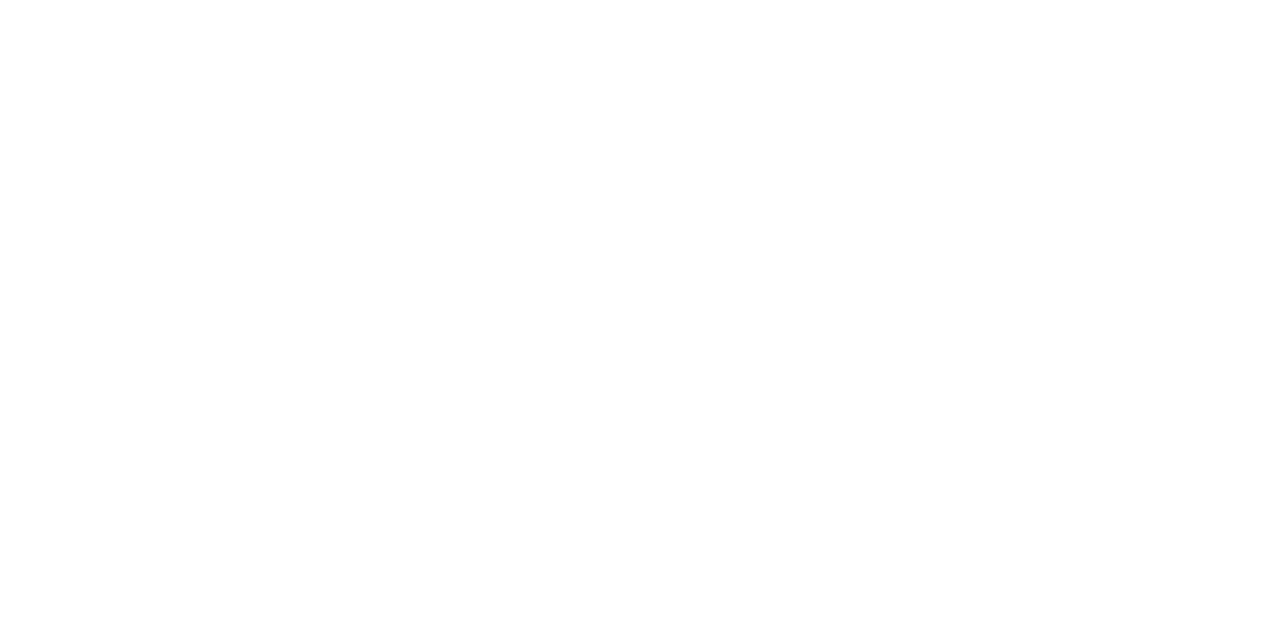
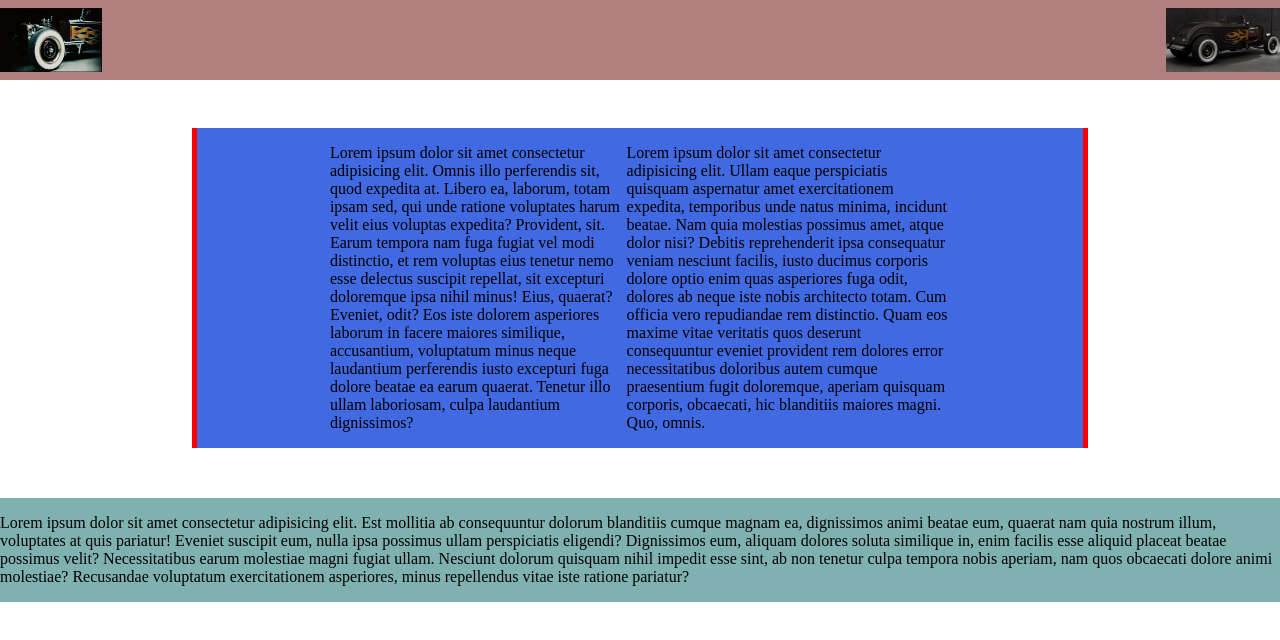
Before and after one commit to EvgeniyZhygankov/TaskToFirstLesson, a plain HTML site: page 22.08/Task4/index.html in a window 1280 px wide. Drawn offline with Linux system fonts and the light colour scheme.

Commit message:
added images and created base markup for task4

```diff
--- a/22.08/Task4/index.html
+++ b/22.08/Task4/index.html
@@ -5,8 +5,51 @@
     <meta name="viewport" content="width=device-width, initial-scale=1.0">
     <meta http-equiv="X-UA-Compatible" content="ie=edge">
     <title>Document</title>
+    <link rel="stylesheet" href="style.css">
 </head>
 <body>
 
+    <div class="main">
+
+        <header>
+
+            <img class="roadster1" src="roadster1.jpg">
+            <img class="roadster2" src="roadster2.jpg">
+
+        </header>
+
+
+        <section>
+
+            <div>
+                    <p>
+                        Lorem ipsum dolor sit amet consectetur adipisicing elit. Omnis illo perferendis sit, quod expedita at. Libero ea, laborum, totam ipsam sed, qui unde ratione voluptates harum velit eius voluptas expedita?
+                        Provident, sit. Earum tempora nam fuga fugiat vel modi distinctio, et rem voluptas eius tenetur nemo esse delectus suscipit repellat, sit excepturi doloremque ipsa nihil minus! Eius, quaerat? Eveniet, odit?
+                        Eos iste dolorem asperiores laborum in facere maiores similique, accusantium, voluptatum minus neque laudantium perferendis iusto excepturi fuga dolore beatae ea earum quaerat. Tenetur illo ullam laboriosam, culpa laudantium dignissimos?
+                    </p>
+
+                    <p>
+                        Lorem ipsum dolor sit amet consectetur adipisicing elit. Ullam eaque perspiciatis quisquam aspernatur amet exercitationem expedita, temporibus unde natus minima, incidunt beatae. Nam quia molestias possimus amet, atque dolor nisi?
+                        Debitis reprehenderit ipsa consequatur veniam nesciunt facilis, iusto ducimus corporis dolore optio enim quas asperiores fuga odit, dolores ab neque iste nobis architecto totam. Cum officia vero repudiandae rem distinctio.
+                        Quam eos maxime vitae veritatis quos deserunt consequuntur eveniet provident rem dolores error necessitatibus doloribus autem cumque praesentium fugit doloremque, aperiam quisquam corporis, obcaecati, hic blanditiis maiores magni. Quo, omnis.
+                    </p>
+
+            </div>
+
+        </section>
+
+
+        <footer>
+
+                <p>
+                    Lorem ipsum dolor sit amet consectetur adipisicing elit. Est mollitia ab consequuntur dolorum blanditiis cumque magnam ea, dignissimos animi beatae eum, quaerat nam quia nostrum illum, voluptates at quis pariatur!
+                    Eveniet suscipit eum, nulla ipsa possimus ullam perspiciatis eligendi? Dignissimos eum, aliquam dolores soluta similique in, enim facilis esse aliquid placeat beatae possimus velit? Necessitatibus earum molestiae magni fugiat ullam.
+                    Nesciunt dolorum quisquam nihil impedit esse sint, ab non tenetur culpa tempora nobis aperiam, nam quos obcaecati dolore animi molestiae? Recusandae voluptatum exercitationem asperiores, minus repellendus vitae iste ratione pariatur?
+                </p>
+
+        </footer>
+
+    </div>
+
 </body>
 </html>
--- a/22.08/Task4/style.css
+++ b/22.08/Task4/style.css
@@ -0,0 +1,66 @@
+body, html, .main {
+    margin: 0;
+    padding: 0;
+    height: 100%;
+}
+
+.main {
+    display: flex;
+    flex-direction: column;
+}
+
+
+    header {
+        width: 100%;
+        height: 10%;
+        display: flex;
+        justify-content: center;
+        flex-direction: column;
+        flex-wrap: wrap;
+        position: fixed;
+        background-color: rgba(0, 0, 100, 0.5);
+    }
+
+    header:hover {
+        background-color: rgba(100, 0, 0, 0.5);
+    }
+
+    img {
+        height: 80%;
+    }
+
+    .roadster1 {
+        align-self: flex-start;
+    }
+
+    .roadster2 {
+        align-self: flex-end;
+    }
+
+
+
+section {
+    margin: 10% 15% 50px 15%;
+    border-left: 5px solid red;
+    border-right: 5px solid red;
+    background-color: royalblue;
+}
+
+section > div {
+    display: flex;
+    flex-wrap: nowrap;
+    margin: 0 15%;
+}
+
+
+
+    footer {
+        max-height: 15%;
+        width: 100%;
+        background-color: rgba(0, 100, 100, 0.5);
+        align-self: flex-end;
+    }
+
+    footer:hover {
+        background-color: rgba(0, 100, 100, 1)
+    }
```
Also changed, not shown: 22.08/Task4/roadster1.jpg (added), 22.08/Task4/roadster2.jpg (added).
